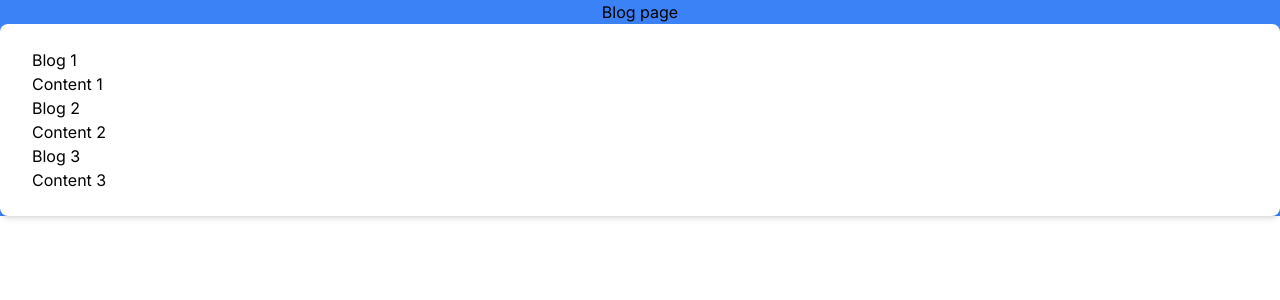
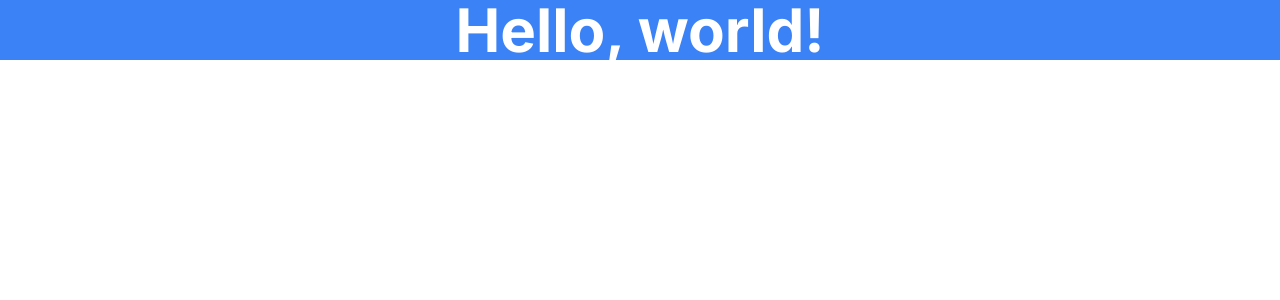
Before and after one commit to ShotaMatsushima/next.js13_blog, a Next.js app: page / in a window 1280 px wide. Shown: the top 300 px of the page. Built offline with nearby package versions, Linux system fonts and the light colour scheme; data requests are answered from the project's data file.

Commit message:
Add blog page

```diff
--- /dev/null
+++ b/src/app/blogs/page.tsx
@@ -0,0 +1,14 @@
+  import { getAllBlogs } from '@/api'
+  import Blogs from '../components/Blogs'
+
+  export default async function Blog() {
+    const blogs = await getAllBlogs();
+
+    return (
+      <main className="flex flex-col items-center bg-blue-500">
+        <div className="w-full px-8 py-6 bg-white shadow-md rounded-lg">
+          <Blogs blogs={blogs} />
+        </div>
+      </main>
+    )
+  }
--- a/src/app/page.tsx
+++ b/src/app/page.tsx
@@ -1,16 +1,11 @@
 import { getAllBlogs } from '@/api'
-import Blogs from './components/Blogs'
 
 export default async function Home() {
-  const blogs = await getAllBlogs();
 
   return (
     <main className="flex flex-col items-center bg-blue-500">
       <div>
-        <h1>Blog page</h1>
-      </div>
-      <div className="w-full px-8 py-6 bg-white shadow-md rounded-lg">
-        <Blogs blogs={blogs} />
+        <h1 className="text-6xl font-bold text-white">Hello, world!</h1>
       </div>
     </main>
   )
```
